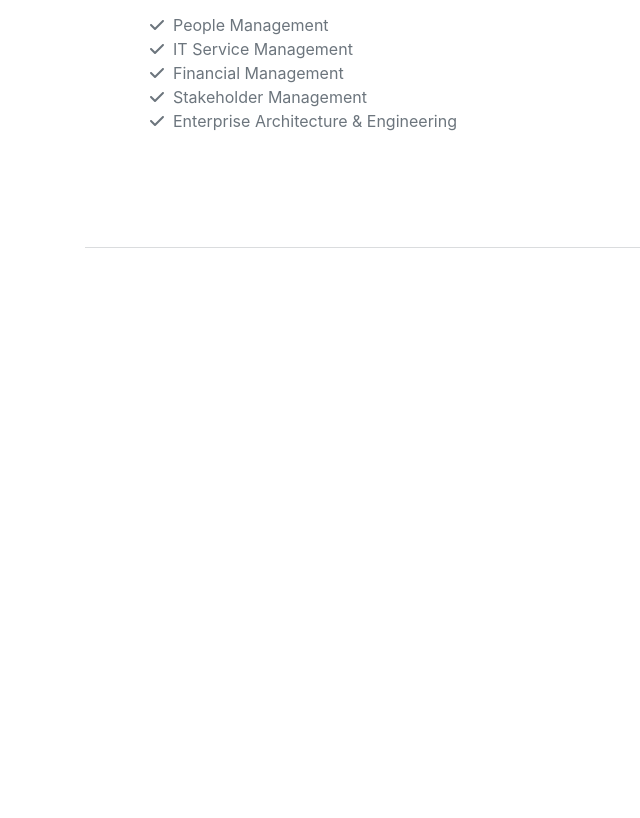
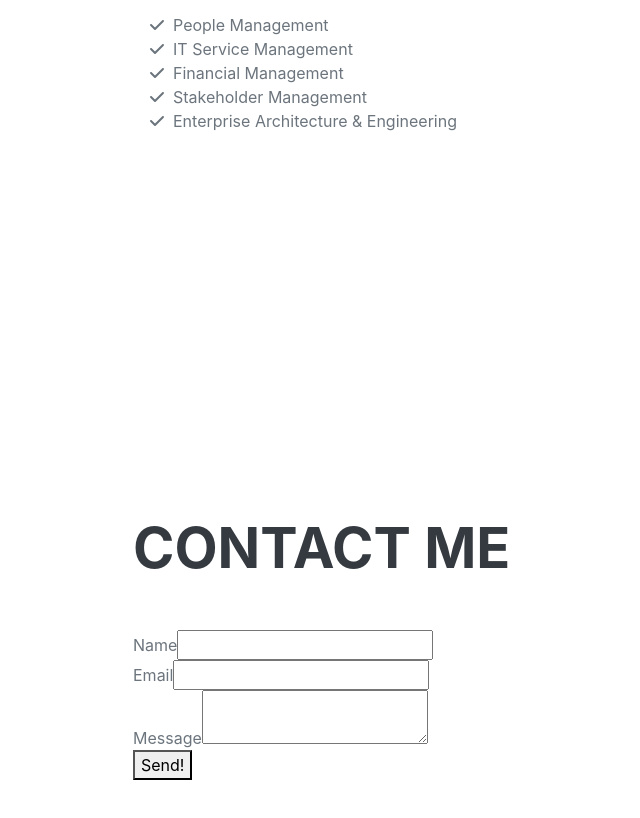
Before and after one commit to jeffreyhunt/personal-website, a plain HTML site: page index.html in a window 1280 px wide. Shown: the part 1384-2202 px from the top of the page, without its empty margins (187-827 px from the left). Before the commit the page ends 1632 px from the top, so only its background shows below. Drawn offline with nearby package versions, Linux system fonts and the light colour scheme; a web font is replaced by a local one.

Commit message:
added contact section and function

```diff
--- a/index.html
+++ b/index.html
@@ -27,6 +27,7 @@
                 <ul class="navbar-nav">
                     <li class="nav-item"><a class="nav-link js-scroll-trigger" href="#about">About</a></li>
                     <li class="nav-item"><a class="nav-link js-scroll-trigger" href="#skills">Skills</a></li>
+                    <li class="nav-item"><a class="nav-link js-scroll-trigger" href="#contact">Contact</a></li>
                 </ul>
             </div>
         </nav>
@@ -112,6 +113,24 @@
                     </ul>
                 </div>
             </section>
+            <!-- Contact -->
+            <section class="resume-section" id="contact">
+                <div class="resume-section-content">
+                    <h2 class="mb-5">Contact Me</h2>
+                    <form data-static-form-name="contact">
+                        <div>
+                        <label>Name<input type="text" name="name" /></label>
+                        </div>
+                        <div>
+                        <label>Email<input type="email" name="email" /></label>
+                        </div>
+                        <div>
+                        <label>Message<textarea name="message"></textarea></label>
+                        </div>
+                        <button type="submit">Send!</button>
+                    </form>
+                </div>
+            </section>
             <hr class="m-0" />
         </div>
         <!-- Bootstrap core JS-->
```
Also changed, not shown: functions/_middleware.ts (added, +15 -0 lines).
